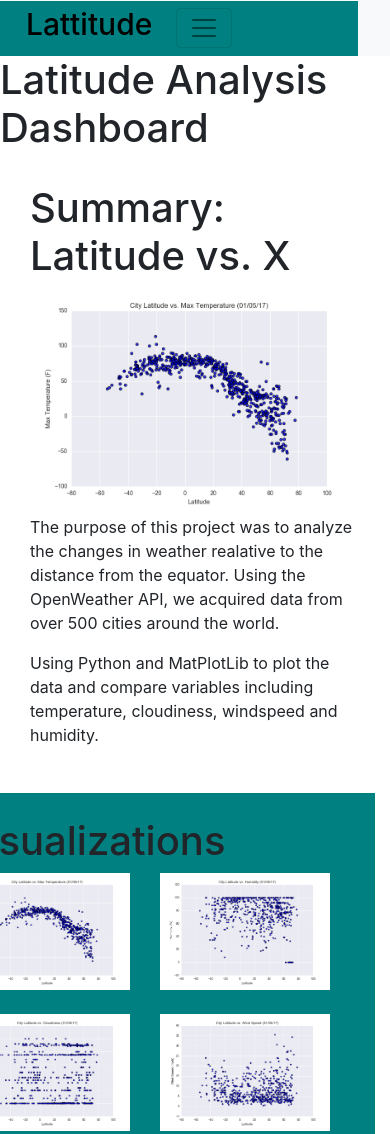
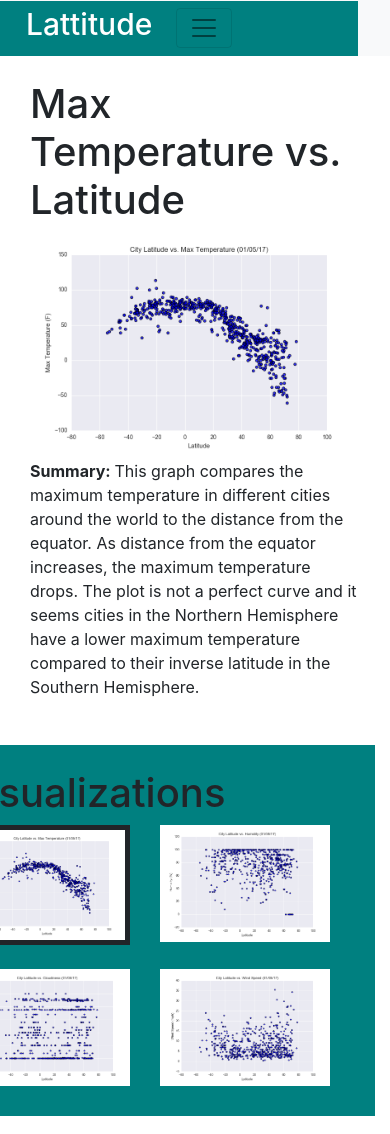
Before and after one commit to angie-bater/Web-Design-Challenge, a plain HTML site: page img_1.html in a window 390 px wide. Shown: the top 1134 px of the page. Drawn offline with nearby package versions, Linux system fonts and the light colour scheme.

Commit message:
img 1 analysis

```diff
--- a/img_1.html
+++ b/img_1.html
@@ -1,23 +1,20 @@
 <!DOCTYPE html>
-<html lang="en">
+<html lang = "en">
 <head>
-    <meta charset="UTF-8">
-    <meta name="viewport" content="width=device-width, initial-scale=1.0">
-    <title>Latitude Analysis Dashboard</title>
-    <link rel ="stylesheet" href = "style.css">
-    <link rel="stylesheet" href="https://stackpath.bootstrapcdn.com/bootstrap/4.5.0/css/bootstrap.min.css" integrity="sha384-9aIt2nRpC12Uk9gS9baDl411NQApFmC26EwAOH8WgZl5MYYxFfc+NcPb1dKGj7Sk" crossorigin="anonymous">
+    <meta charset = "UTF-8">
+    <title>Bootstrap Visualization Dashboard</title>
+    <link rel = "stylesheet" href = "style.css">
+    <link rel="stylesheet" href="https://stackpath.bootstrapcdn.com/bootstrap/4.3.1/css/bootstrap.min.css" integrity="sha384-ggOyR0iXCbMQv3Xipma34MD+dH/1fQ784/j6cY/iJTQUOhcWr7x9JvoRxT2MZw1T" crossorigin="anonymous">
 </head>
 <nav class="navbar navbar-expand-lg navbar-light bg-light">
-    <a class="navbar-brand" href="index.html"><h1 style = "color:black;font-size:30px">Lattitude</h1></a>
-    <div class = "navbarText">
+    <a class="navbar-brand" href="index.html"><h1 style = "color:white;font-size:30px">Lattitude</h1></a>
     <button class="navbar-toggler" type="button" data-toggle="collapse" data-target="#navbarSupportedContent" aria-controls="navbarSupportedContent" aria-expanded="false" aria-label="Toggle navigation">
         <span class="navbar-toggler-icon"></span>
     </button>
-    </div>
     <div class="collapse navbar-collapse" id="navbarSupportedContent">
-        <ul class="navbar-nav mr-auto" id="navbar">
+        <ul class="navbar-nav mr-auto">
             <li class="nav-item dropdown">
-                <a class="nav-link dropdown-toggle" href='#' id="navbarDropdown" role="button" data-toggle="dropdown" aria-haspopup="true" aria-expanded="false">
+                <a class="nav-link dropdown-toggle" href="#" id="navbarDropdown" role="button" data-toggle="dropdown" aria-haspopup="true" aria-expanded="false">
                     Plots
                 </a>
                 <div class="dropdown-menu" aria-labelledby="navbarDropdown">
@@ -28,26 +25,18 @@
                 </div>
             </li>
             <li class="nav-item">
-                <a class="nav-link" href="comparisons.html">Comparison</a>
+                <a class="nav-link" href="comparison.html">Comparison</a>
             </li>
             <li class="nav-item">
-                <a class="nav-link" href="cities.html">Data</a>
+                <a class="nav-link" href="cities_table.htm">Data</a>
             </li>
         </ul>
     </div>
-
 </nav>
-
-
-
-
-<body>
-    <h1>Latitude Analysis Dashboard
-    </h1>
 <div class = "container">
     <div class = "row">
-            <div class = "col-sm-12 col-md-8" id = "firstPar">
-                <div class = "first">
+        <div class = "col-sm-12 col-md-8" id = "leftElement">
+            <div class = "leftEl">
                 <div class = "container">
                     <div class = "row">
                         <div class = "col-md-8">
@@ -55,23 +44,20 @@
                         </div>
                     </div>
                     <div class = "row">
-                            <div class = "col-md-8">
-                                <h1>Summary: Latitude vs. X</h1>
-                            </div>
-                        </div>
-                        <div class = "row">
-                            <div class = "col-md-6">
-                                <a href = "img_1.html">
-                                    <img src = "Resources/assets/images/Fig1.png" class="img-fluid" alt="Responsive image">
-                                </a>
-                            </div>
-                            <div class = "col-md-4">
-                                <p>The purpose of this project was to analyze the changes in weather realative to the distance from the equator.  Using the OpenWeather API, we acquired data from over 500 cities around the world.</p>
+                        <div class = "col-md-10">
+                            <h1> Max Temperature vs. Latitude</h1>
                         </div>
                     </div>
                     <div class = "row">
                         <div class = "col-md-10">
-                                <p>Using Python and MatPlotLib to plot the data and compare variables including temperature, cloudiness, windspeed and humidity.</p>
+                            <img src = "Resources/assets/images/Fig1.png" class="img-fluid" alt="Responsive image">
+                        </div>
+                    </div>
+                    <div class = "row">
+                        <div class = "col-md-10">
+                            <p>
+                                <strong>Summary: </strong>This graph compares the maximum temperature in different cities around the world to the distance from the equator.  As distance from the equator increases, the maximum temperature drops.  The plot is not a perfect curve and it seems cities in the Northern Hemisphere have a lower maximum temperature compared to their inverse latitude in the Southern Hemisphere.
+                            </p>
                         </div>
                     </div>
                 </div>
@@ -92,9 +78,11 @@
                     </div>
                     <div class = "row">
                         <div class = "col-6">
+                            <div class = "image">
                                 <a href = "img_1.html">
                                     <img src = "Resources/assets/images/Fig1.png" class="img-fluid" alt="Responsive image">
                                 </a>
+                            </div>
                         </div>
                         <div class = "col-6">
                             <a href = "img_2.html">
@@ -125,11 +113,8 @@
     </div>
 </div>
 
-    <!-- JavaScript goes below here-->
-    <script src="https://code.jquery.com/jquery-3.5.1.slim.min.js" integrity="sha384-DfXdz2htPH0lsSSs5nCTpuj/zy4C+OGpamoFVy38MVBnE+IbbVYUew+OrCXaRkfj" crossorigin="anonymous"></script>
-    <script src="https://cdn.jsdelivr.net/npm/popper.js@1.16.0/dist/umd/popper.min.js" integrity="sha384-Q6E9RHvbIyZFJoft+2mJbHaEWldlvI9IOYy5n3zV9zzTtmI3UksdQRVvoxMfooAo" crossorigin="anonymous"></script>
-    <script src="https://stackpath.bootstrapcdn.com/bootstrap/4.5.0/js/bootstrap.min.js" integrity="sha384-OgVRvuATP1z7JjHLkuOU7Xw704+h835Lr+6QL9UvYjZE3Ipu6Tp75j7Bh/kR0JKI" crossorigin="anonymous"></script>
 
-
-</body>
+<script src="https://code.jquery.com/jquery-3.3.1.slim.min.js" integrity="sha384-q8i/X+965DzO0rT7abK41JStQIAqVgRVzpbzo5smXKp4YfRvH+8abtTE1Pi6jizo" crossorigin="anonymous"></script>
+<script src="https://cdnjs.cloudflare.com/ajax/libs/popper.js/1.14.7/umd/popper.min.js" integrity="sha384-UO2eT0CpHqdSJQ6hJty5KVphtPhzWj9WO1clHTMGa3JDZwrnQq4sF86dIHNDz0W1" crossorigin="anonymous"></script>
+<script src="https://stackpath.bootstrapcdn.com/bootstrap/4.3.1/js/bootstrap.min.js" integrity="sha384-JjSmVgyd0p3pXB1rRibZUAYoIIy6OrQ6VrjIEaFf/nJGzIxFDsf4x0xIM+B07jRM" crossorigin="anonymous"></script>
 </html>
```
Also changed, not shown: comparisons.html (+1 -1 lines). Lines whose indentation alone changed are shown as unchanged.
